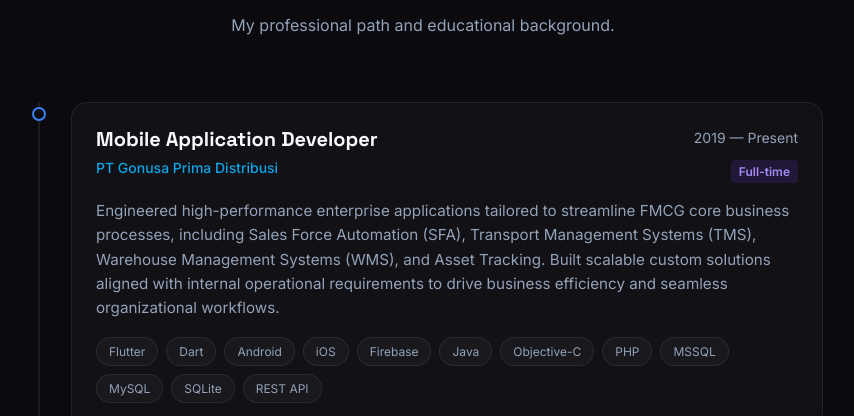
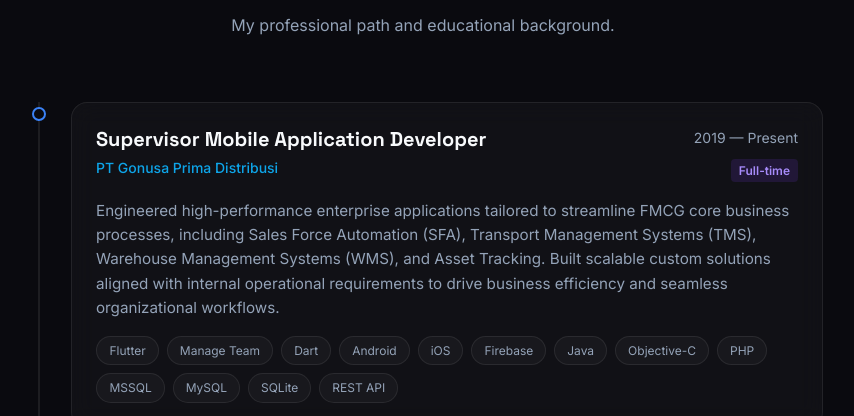
Before and after one commit to spyroxy/MY-CV, a website built with Vite: page index.html in a window 1280 px wide. Shown: the part 3165-3581 px from the top of the page, without its empty margins (217-1071 px from the left). Built offline with nearby package versions, Linux system fonts and the light colour scheme; some icons are missing.

Commit message:
Update title and tags in timeline

```diff
--- a/index.html
+++ b/index.html
@@ -304,7 +304,7 @@
           <div class="timeline-content glass">
             <div class="timeline-header">
               <div>
-                <h3 class="timeline-title">Mobile Application Developer</h3>
+                <h3 class="timeline-title">Supervisor Mobile Application Developer</h3>
                 <span class="timeline-company">PT Gonusa Prima Distribusi</span>
               </div>
               <div class="timeline-meta">
@@ -318,6 +318,7 @@
               internal operational requirements to drive business efficiency and seamless organizational workflows.</p>
             <div class="timeline-tags">
               <span class="tag small">Flutter</span>
+              <span class="tag small">Manage Team</span>
               <span class="tag small">Dart</span>
               <span class="tag small">Android</span>
               <span class="tag small">iOS</span>
```
